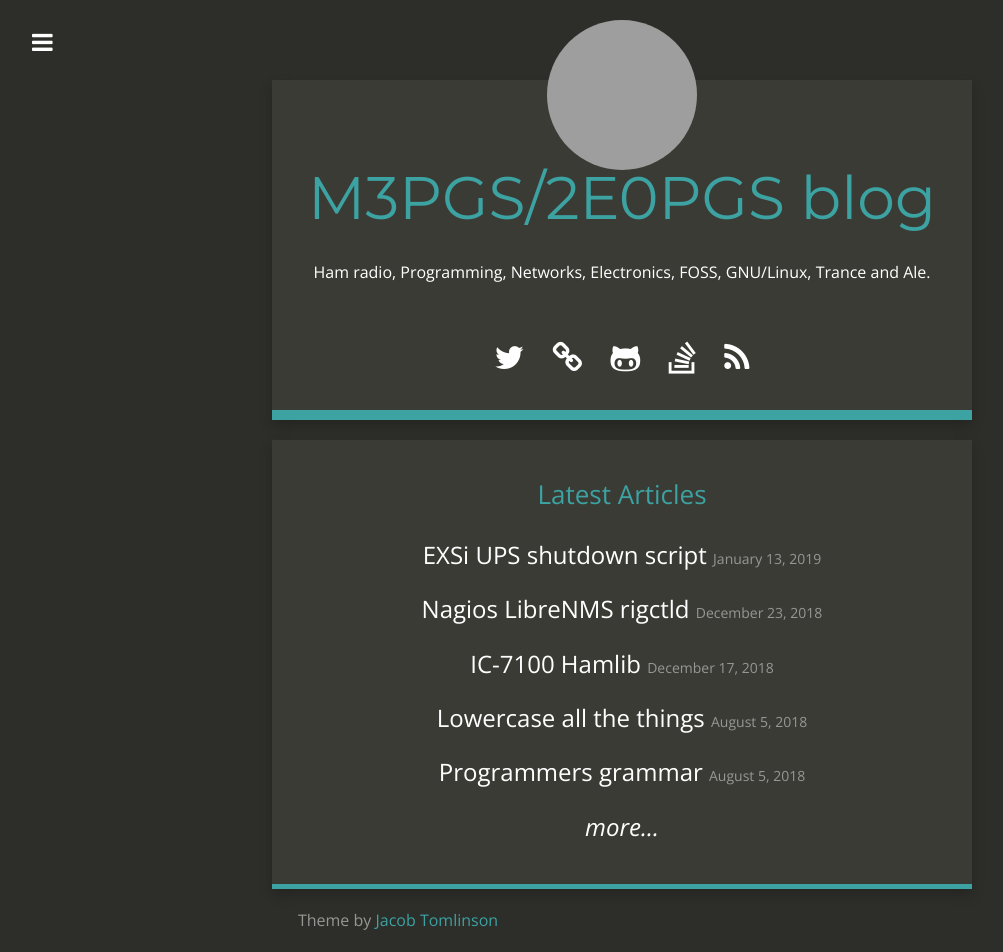
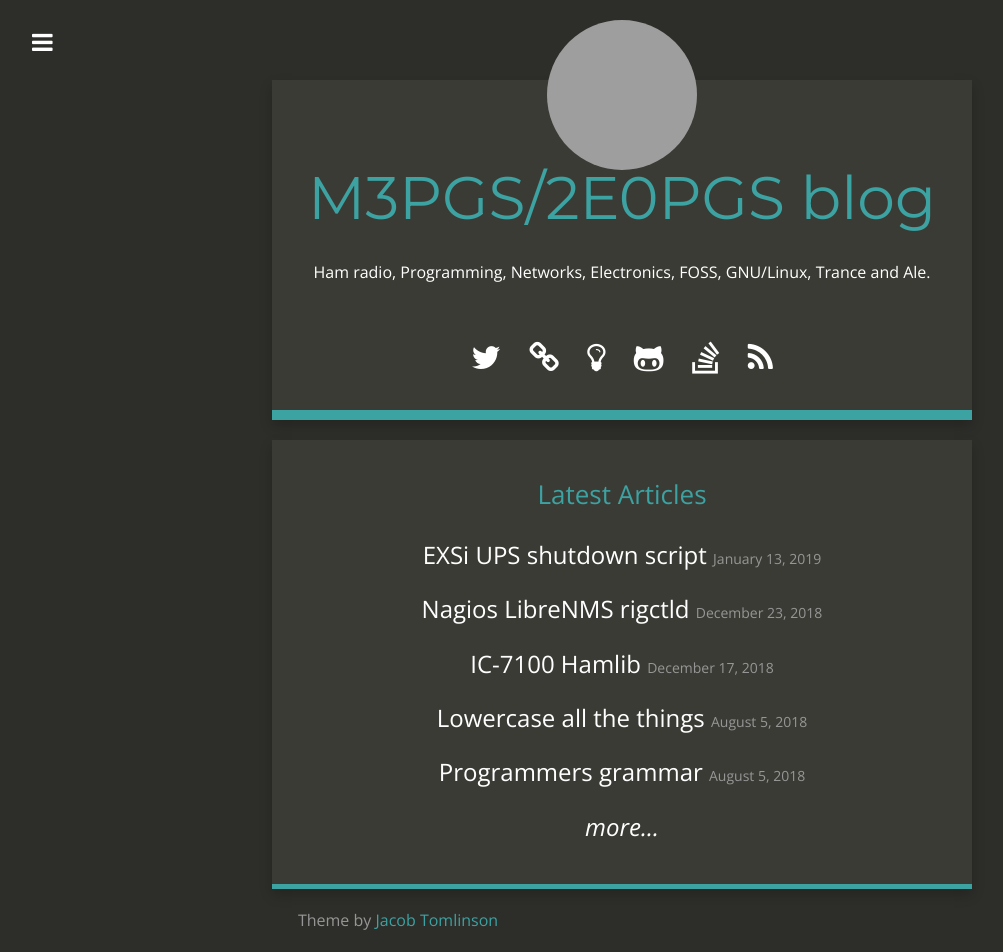
Before and after one commit to 2E0PGS/blog, a Jekyll site: the page built from index.html, in a window 1280 px wide. Shown: the whole page, without its empty margins (18-1021 px from the left). Built offline with Jekyll 4.4.1, drawn with Linux system fonts in a browser that asks for light colours; nearby versions of some CDN libraries; grey boxes are pictures that could not be loaded.

Commit message:
Add minds.com link.

```diff
--- a/_config.yml
+++ b/_config.yml
@@ -19,6 +19,7 @@
 reddit_username:
 linkedin_link:
 website_link: https://2e0pgs.github.io
+minds_link: https://www.minds.com/2E0PGS
 google_plus_link:
 stackoverflow_link: https://stackexchange.com/users/10460136/2e0pgs
 xing_link:
--- a/_includes/social_links.html
+++ b/_includes/social_links.html
@@ -2,6 +2,7 @@
   {% if site.twitter_username %}<a href="https://www.twitter.com/{{ site.twitter_username }}" target="_new"><i class="fa fa-twitter"></i></a>{% endif %}
   {% if site.linkedin_link %}<a href="{{ site.linkedin_link }}" target="_new"><i class="fa fa-linkedin"></i></a>{% endif %}
   {% if site.website_link %}<a href="{{ site.website_link }}" target="_new"><i class="fa fa-link"></i></a>{% endif %}
+  {% if site.minds_link %}<a href="{{ site.minds_link }}" target="_new"><i class="fa fa-lightbulb-o"></i></a>{% endif %}
   {% if site.xing_link %}<a href="{{ site.xing_link }}" target="_new"><i class="fa fa-xing"></i></a>{% endif %}
   {% if site.google_plus_link %}<a href="{{ site.google_plus_link }}" target="_new"><i class="fa fa-google-plus"></i></a>{% endif %}
   {% if site.facebook_link %}<a href="{{ site.facebook_link }}" target="_new"><i class="fa fa-facebook"></i></a>{% endif %}
```
